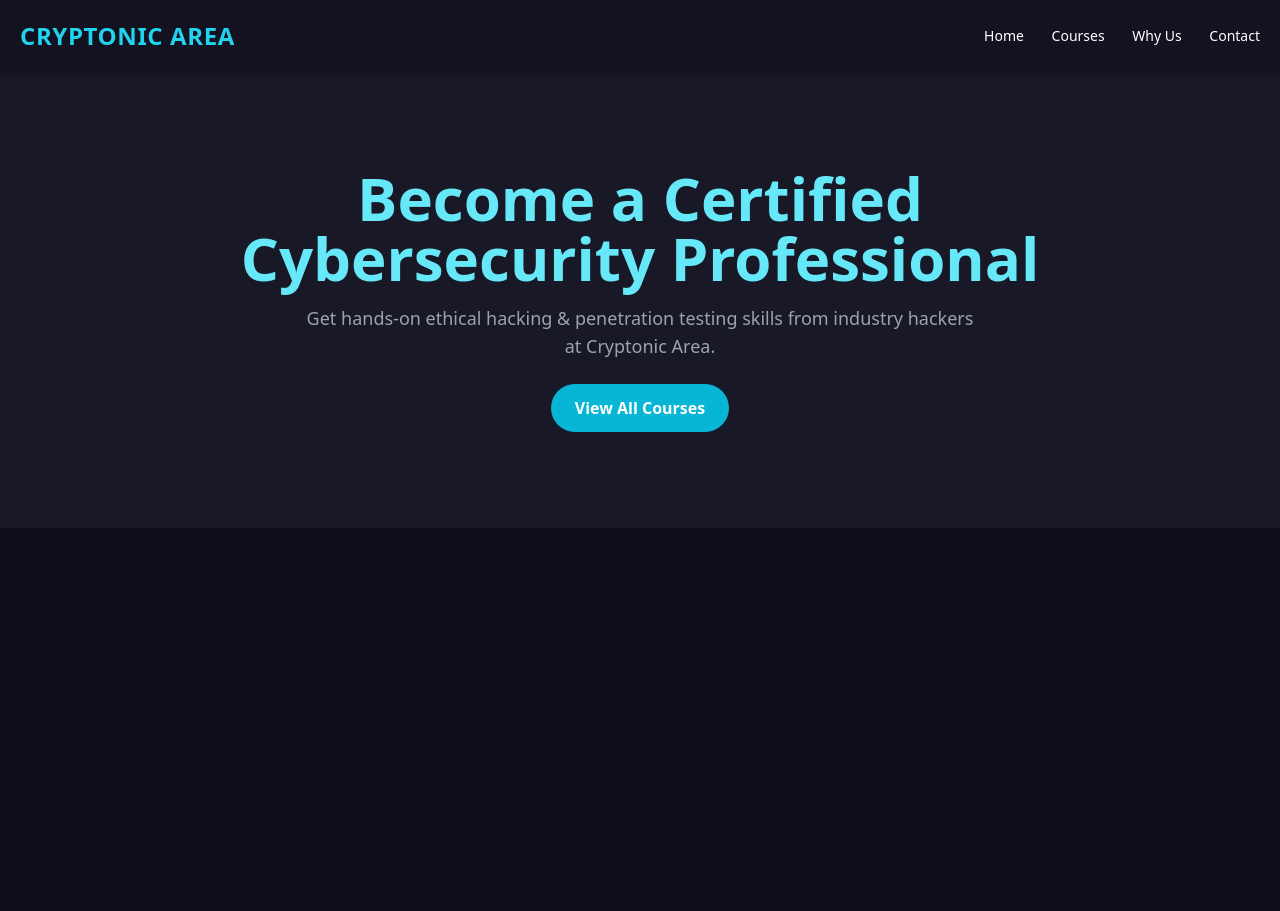
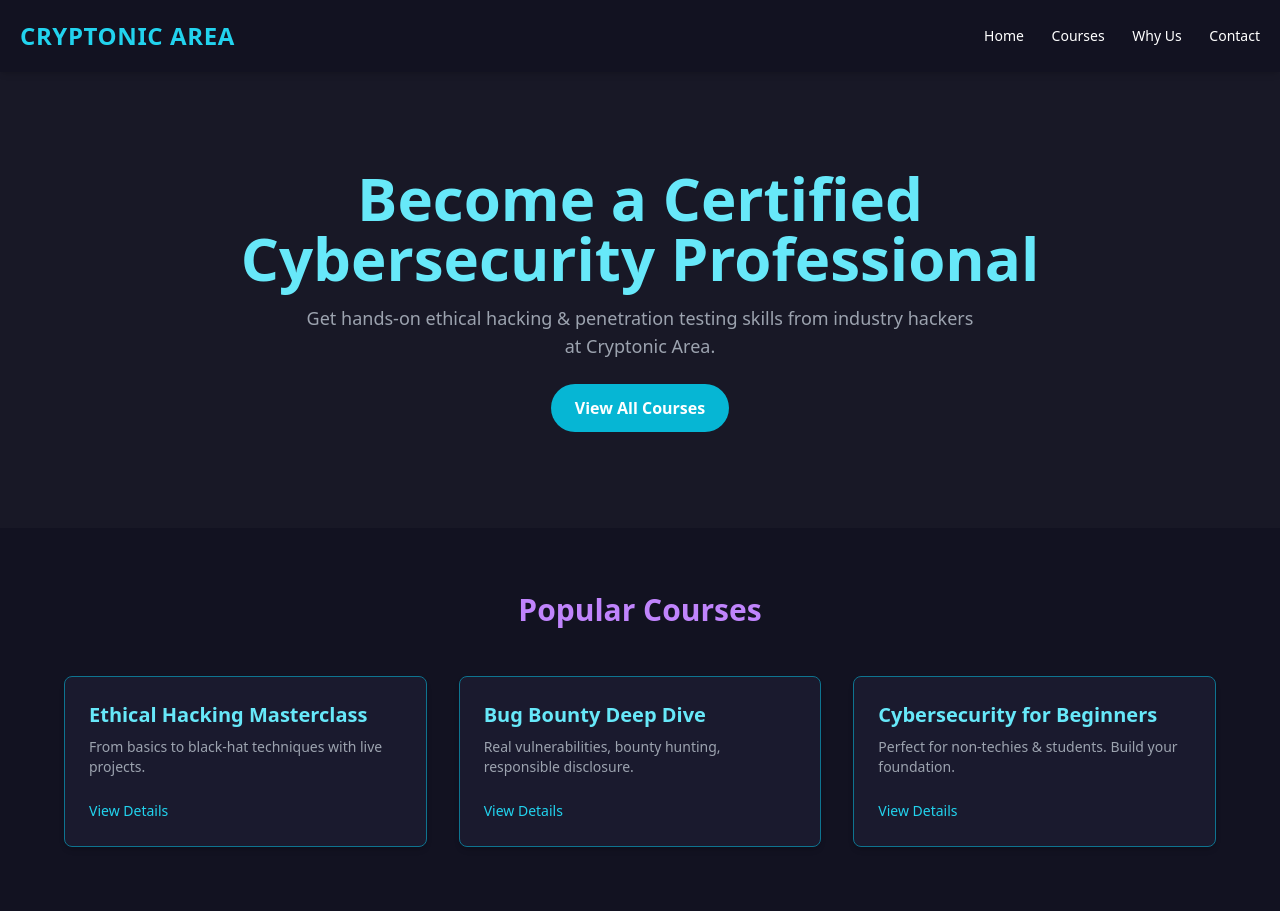
Before and after one commit to karndeepbaror/cryptonic-area, a plain HTML site: page index.html in a window 1280 px wide. Before the commit the page ends 800 px from the top, so only its background shows below. Drawn offline with nearby package versions, Linux system fonts and the light colour scheme.

Commit message:
Update index.html

```diff
--- a/index.html
+++ b/index.html
@@ -31,3 +31,31 @@
       View All Courses
     </a>
   </section>
+  <!-- Courses Section -->
+<section id="courses" class="py-16 px-6 bg-[#121221]">
+  <h2 class="text-3xl font-bold text-center text-purple-400 mb-12">Popular Courses</h2>
+  <div class="grid md:grid-cols-3 gap-8 max-w-6xl mx-auto">
+
+    <!-- Course Card 1 -->
+    <div class="bg-[#1a1a2e] p-6 rounded-lg shadow-md border border-cyan-700 hover:scale-105 transition">
+      <h3 class="text-xl font-semibold text-cyan-300 mb-2">Ethical Hacking Masterclass</h3>
+      <p class="text-gray-400 text-sm mb-4">From basics to black-hat techniques with live projects.</p>
+      <a href="#" class="inline-block mt-2 text-cyan-400 hover:underline text-sm">View Details</a>
+    </div>
+
+    <!-- Course Card 2 -->
+    <div class="bg-[#1a1a2e] p-6 rounded-lg shadow-md border border-cyan-700 hover:scale-105 transition">
+      <h3 class="text-xl font-semibold text-cyan-300 mb-2">Bug Bounty Deep Dive</h3>
+      <p class="text-gray-400 text-sm mb-4">Real vulnerabilities, bounty hunting, responsible disclosure.</p>
+      <a href="#" class="inline-block mt-2 text-cyan-400 hover:underline text-sm">View Details</a>
+    </div>
+
+    <!-- Course Card 3 -->
+    <div class="bg-[#1a1a2e] p-6 rounded-lg shadow-md border border-cyan-700 hover:scale-105 transition">
+      <h3 class="text-xl font-semibold text-cyan-300 mb-2">Cybersecurity for Beginners</h3>
+      <p class="text-gray-400 text-sm mb-4">Perfect for non-techies & students. Build your foundation.</p>
+      <a href="#" class="inline-block mt-2 text-cyan-400 hover:underline text-sm">View Details</a>
+    </div>
+
+  </div>
+</section>
```
